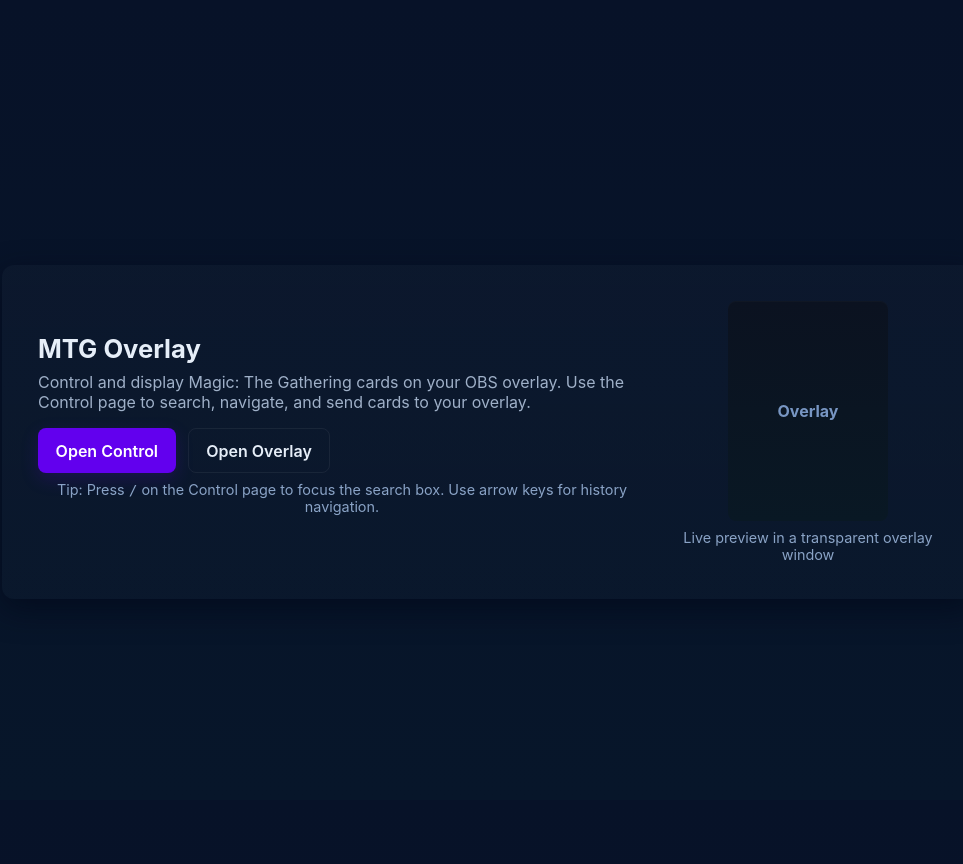
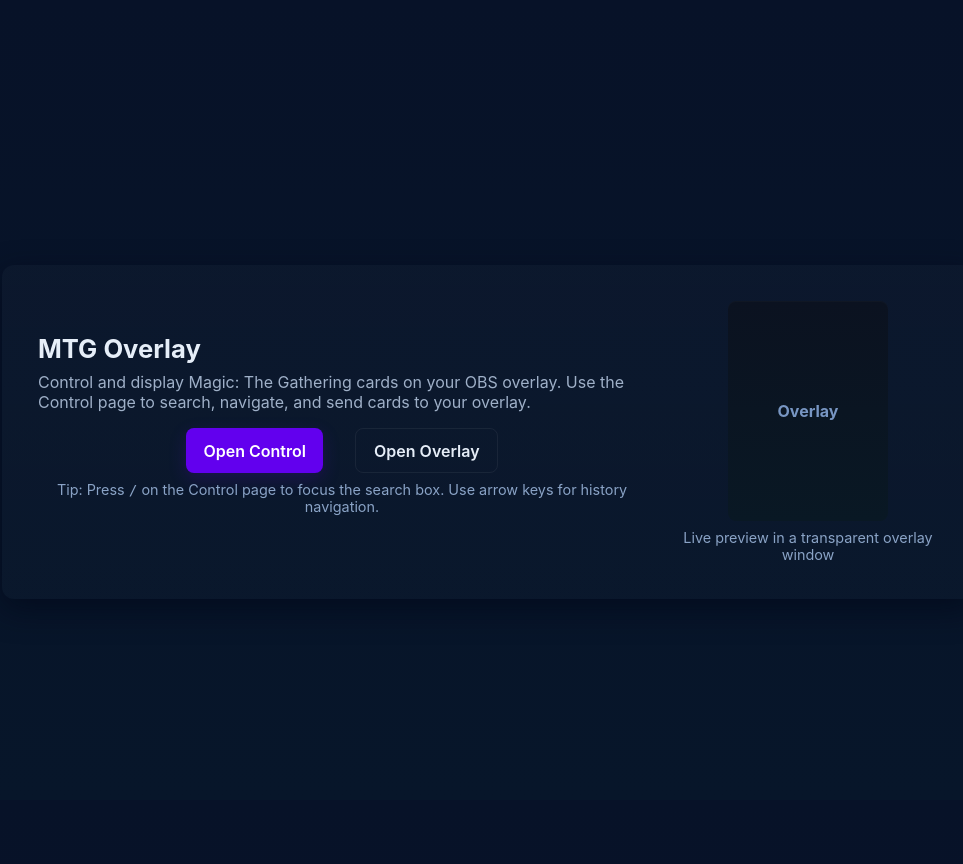
Before and after one commit to altugbakan/obs-card-overlay, a Flask app: page / in a window 1280 px wide. Shown: the whole page, without its empty margins (152-1115 px from the left). Run offline with Flask 3, Linux system fonts and the light colour scheme; some libraries are stand-ins or nearby versions.

Commit message:
centralized colors

```diff
--- /dev/null
+++ b/static/css/colors.css
@@ -0,0 +1,10 @@
+:root {
+  --bg: #0f1720;
+  --panel: #111827;
+  --accent: #6200ee;
+  --text: #e6eef8;
+  --muted: #9fb0c8;
+  --input-bg: #1e1e1e;
+  --input-border: #444;
+  --button-hover: #3700b3;
+}
--- a/templates/home.html
+++ b/templates/home.html
@@ -8,14 +8,12 @@
       href="{{ url_for('static', filename='favicon.ico') }}"
       type="image/x-icon"
     />
+    <link
+      rel="stylesheet"
+      href="{{ url_for('static', filename='css/colors.css') }}"
+    />
     <script src="https://cdn.socket.io/4.7.2/socket.io.min.js"></script>
     <style>
-      :root {
-        --bg: #0f1720;
-        --panel: #111827;
-        --accent: #6200ee;
-        --text: #e6eef8;
-      }
       html,
       body {
         height: 100%;
@@ -59,7 +57,8 @@
       }
       .actions {
         display: flex;
-        gap: 0.75rem;
+        gap: 2rem;
+        justify-content: center;
       }
       a.btn {
         display: inline-flex;
```
Also changed, not shown: templates/control.html (+13 -6 lines), templates/overlay.html (+6 -2 lines).
